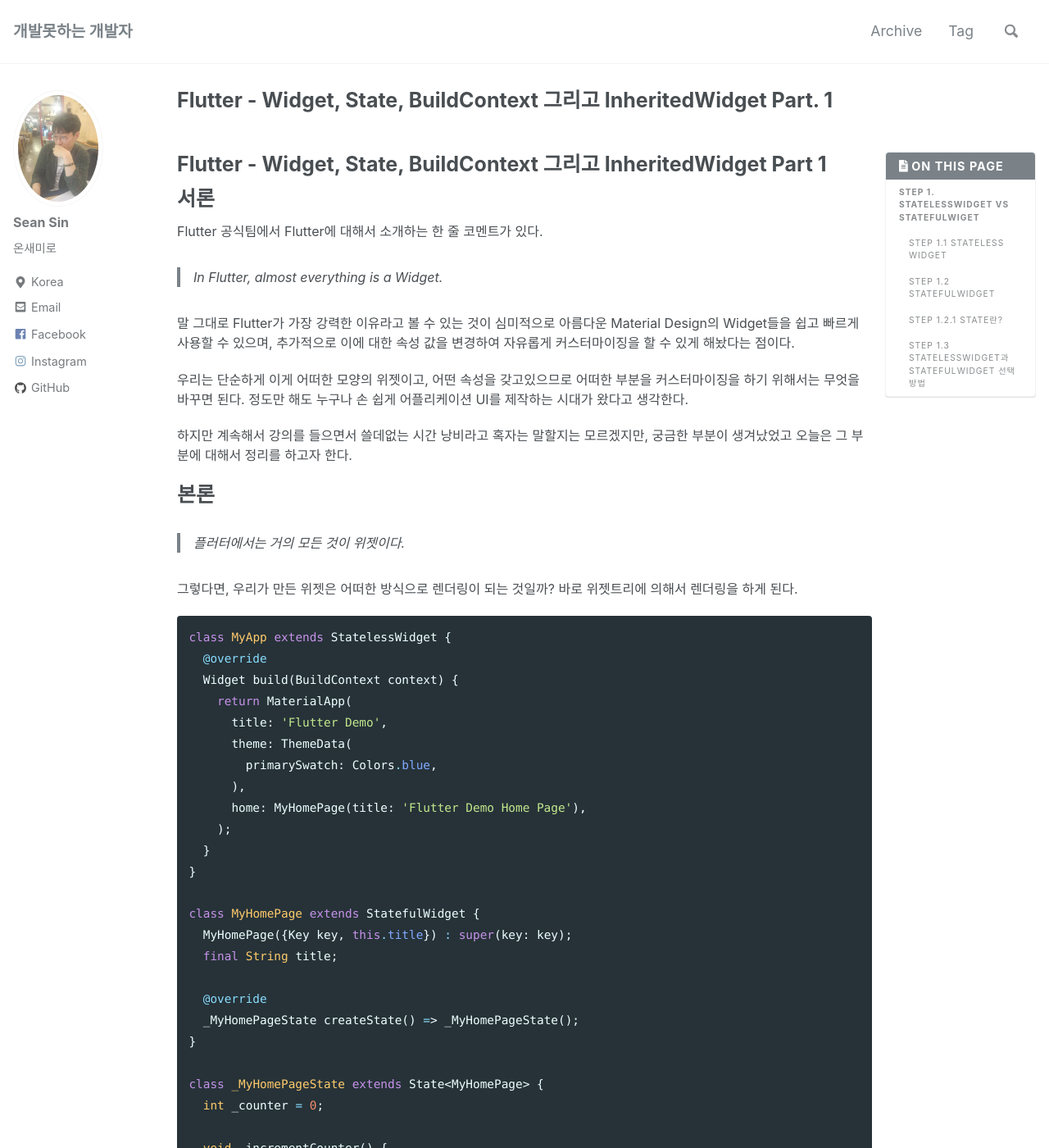
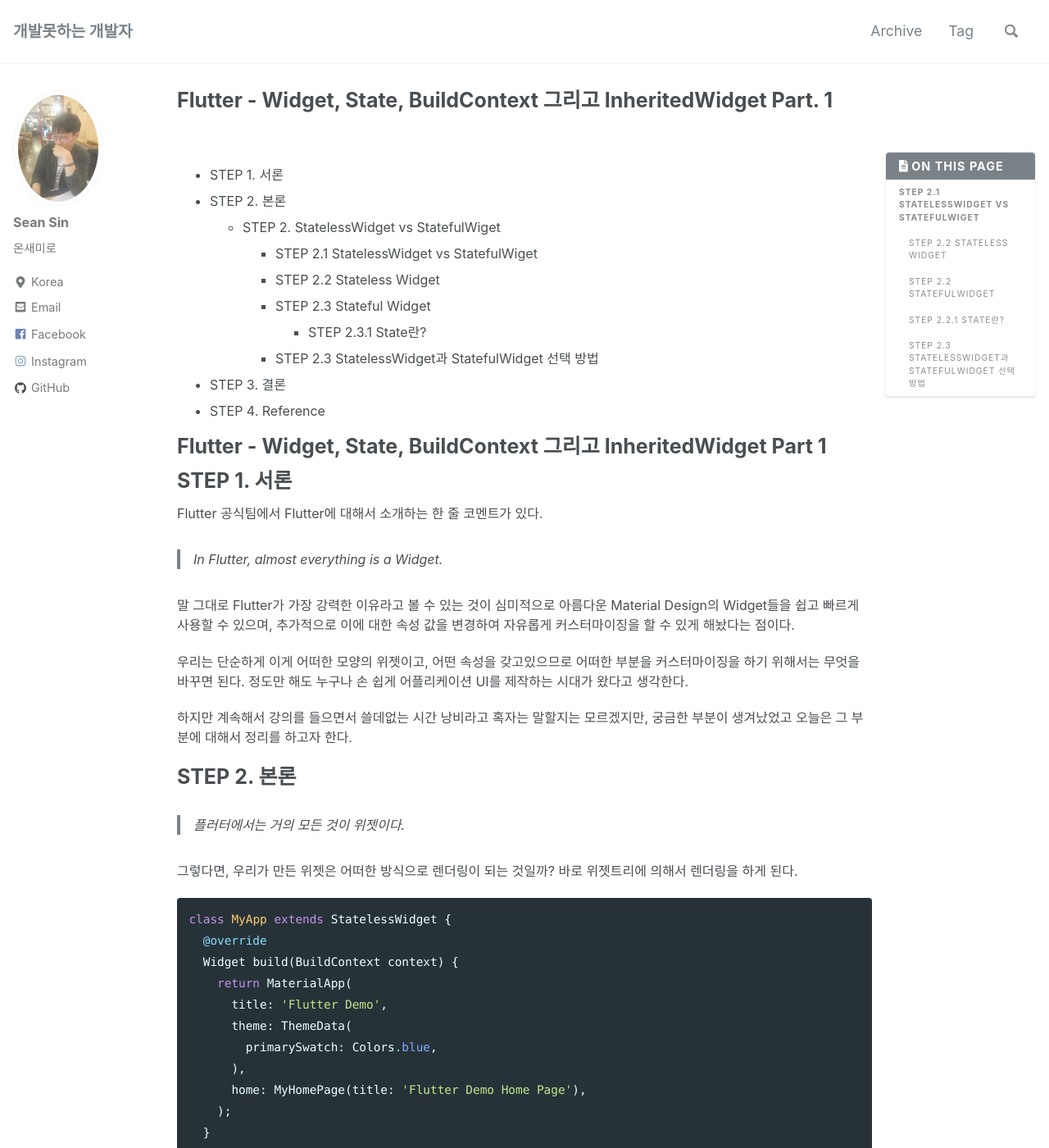
Before and after one commit to dailyworker/dailyworker.github.io, a Jekyll site: the page built from _posts/2020-04-28-fundamental-flutter-widget.md, in a window 1280 px wide and 1400 px high. Shown: the whole window at 82% size. Built offline with Jekyll 4.4.1, drawn with Linux system fonts in a browser that asks for light colours; nearby versions of some CDN libraries; comment, search, counter and statistics services are not loaded; some of the changed text lies outside the part shown.

Commit message:
write  & revise post

```diff
--- a/_posts/2020-04-28-flutteer-widget.md
+++ b/_posts/2020-04-28-fundamental-flutter-widget.md
@@ -6,9 +6,19 @@ tags:
   - Dart
   - Fundamental
 ---
+- STEP 1. 서론
+- STEP 2. 본론
+  - STEP 2. StatelessWidget vs StatefulWiget
+    - STEP 2.1 StatelessWidget vs StatefulWiget
+    - STEP 2.2 Stateless Widget
+    - STEP 2.3 Stateful Widget
+      - STEP 2.3.1 State란?
+    - STEP 2.3 StatelessWidget과 StatefulWidget 선택 방법
+- STEP 3. 결론
+- STEP 4. Reference
 
 # Flutter - Widget, State, BuildContext 그리고 InheritedWidget Part 1
-# 서론
+# STEP 1. 서론
 Flutter 공식팀에서 Flutter에 대해서 소개하는 한 줄 코멘트가 있다.
 > In Flutter, almost everything is a Widget.
 
@@ -19,7 +29,7 @@ Flutter 공식팀에서 Flutter에 대해서 소개하는 한 줄 코멘트가
 하지만 계속해서 강의를 들으면서 쓸데없는 시간 낭비라고 혹자는 말할지는 모르겠지만, 궁금한 부분이 생겨났었고 오늘은 그 부분에 대해서 정리를 하고자 한다.
 
 
-# 본론
+# STEP 2. 본론
 > 플러터에서는 거의 모든 것이 위젯이다.
 
 그렇다면, 우리가 만든 위젯은 어떠한 방식으로 렌더링이 되는 것일까?
@@ -164,14 +174,14 @@ class _MyHomePageState extends State<MyHomePage> {
 
 그렇다면 위의 예제코드에서 `class MyApp extends StatelessWidget` 와 `class MyHomePage extends StatefulWidget` 에서의 `StatelessWidget` 와 `StatefulWidget` 는 무엇을 나타내는 것일까?
 
-## STEP 1. StatelessWidget vs StatefulWiget
+## STEP 2.1 StatelessWidget vs StatefulWiget
 Flutter에서 제공하는 위젯들은 크게 타입이 2가지로 나뉘어지게 된다.
 	1. **StatefulWidget**
 	2. **StatelessWidget**
 
 이름에서도 뭔가 느낌이 오지않는가? Stateful Wiget은 상태 값(state)이 변화하는 위젯이라고 볼 수 있으며, Stateless Widget은 상태 값이 변화하지 않는 위젯이라고 볼 수 있다.
 
-### STEP 1.1 Stateless Widget
+### STEP 2.2 Stateless Widget
 이 위젯은 빌드 타이밍에 부모로 부터 받은 정보에 의존하는 컴포넌트이다.
 **즉, 한 번 빌드되면 신경쓰지 않아도 된다는 말입니다.**
 예시로는 Text(), Container(), Column() 등이 있다. 이러한 위젯들은 빌드할 때 파라미터를 단순히 전달한다. 이러한 파라미터를 전달해 한번 적용되면 **다시 빌드를 하기 전까지는 변하지가 않는 위젯**이다.
@@ -197,7 +207,7 @@ class MyApp extends StatelessWidget {
 
 우리가 실행시킬 **Main UI**가 담긴 `MyApp` 클래스가 **StatelessWidget**이라고 볼 수 있다. 이 StatelessWidget의 라이플 사이클은 매우 단순하다.  `build()` 메소드를 오버라이딩하여, 초기화를 수행한다.
 
-### STEP 1.2 StatefulWidget
+### STEP 2.2 StatefulWidget
 StatefulWidget과 같은 경우에는 위젯이 살아있는 경우, 내부 데이터를 다루는 위젯이다. 따라서 **데이터는 위젯이 살아 있는 동안 동적으로 변한다.**
 이게 바로 StatelessWidget과 StatefulWidget의 가장 큰 차이점이라고 볼 수 있다.
 이러한 **동적으로 변화하는 데이터의 집합**을 **State**라 부른다.
@@ -265,7 +275,7 @@ StatelessWidget과 조금 다른 점은, 클래스가 StatefulWidget과 State위
 자세한 내용은 [Newbie Chapter 4. Widget’s state - nhancv's blog](https://nhancv.com/newbie-chapter-4-widgets-state/)을 참고해보도록 하자.
 라이플 사이클만 봐도 Stateful Widget은 State가 관리되는 것이 핵심이라고도 볼 수 있어보인다. 그렇다면? State는 정확히 무슨 일을 할까?
 
-### STEP 1.2.1 State란?
+### STEP 2.2.1 State란?
 위에서 설명한 대로 State의 정의는 **동적으로 변화하는 데이터의 집합**이고, 이걸 프로그래밍적으로 보자면 , **StatefulWidget 인스턴스의 "행동"을 정의하는 부분**이라고 볼 수 있다.
 
  그렇기에, **State는 위젯의 동작과 레이아웃을 위한 정보**를 가지고 있으며, **State가 변경되면 위젯은 리빌드**가 된다.
@@ -276,7 +286,7 @@ StatelessWidget과 조금 다른 점은, 클래스가 StatefulWidget과 State위
 
 이는 즉, **State가 mount된 BuildContext가 아닌 다른 BuildContext에 접근가능하지 않게끔 하려는 의도**로 보인다.
 
-### STEP 1.3 StatelessWidget과 StatefulWidget 선택 방법
+### STEP 2.3 StatelessWidget과 StatefulWidget 선택 방법
 위에서 좀 깊게 StatelessWidget과 StatefulWidget을 다뤄봤다. 따라서 이 글을 보신 분들이라면 스스로 아래의 질문을 할 수가 있을 것이다.
 
 > 내 위젯이 라이플사이클 동안 변경될 변수를 고려해야 하며, 변경 시 위젯이 강제로 재구성이 될 수 있는가?
@@ -296,10 +306,10 @@ StatelessWidget과 조금 다른 점은, 클래스가 StatefulWidget과 State위
 바로, 폼을 검증하거나 제출하기 전에 어떠한 행동을 위젯에서 처리할 것이 없기 떄문이다.
 
 
-# 결론
+# STEP 3. 결론
 지금까지 우리는 StatefulWidget과 StatelessWidget에 관해서 심층적으로 분석을 해봤다. 다음에는 좀 더 깊이 들어가서 InheritedWidget에 대한 개념을 다뤄보도록 하겠다.
 
-# REFERENCE
+# STEP 3. REFERENCE
 [Widget — State — BuildContext — InheritedWidget - Flutter Community - Medium](https://medium.com/flutter-community/widget-state-buildcontext-inheritedwidget-898d671b7956)
 [paulaner80 :: Widget, State, BuildContext 그리고 InheritedWidget](https://paulaner80.tistory.com/entry/Widget-State-BuildContext-%EA%B7%B8%EB%A6%AC%EA%B3%A0-InheritedWidget)
 [Flutter Buildcontext Class - JACE SHIM](https://jaceshim.github.io/2019/01/25/flutter-study-buildcontext-class/)
```
